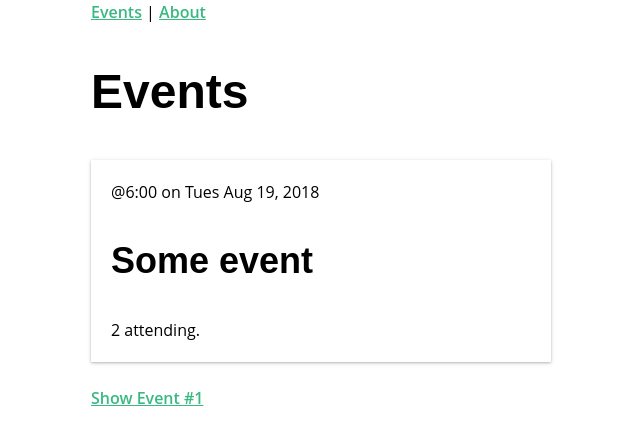
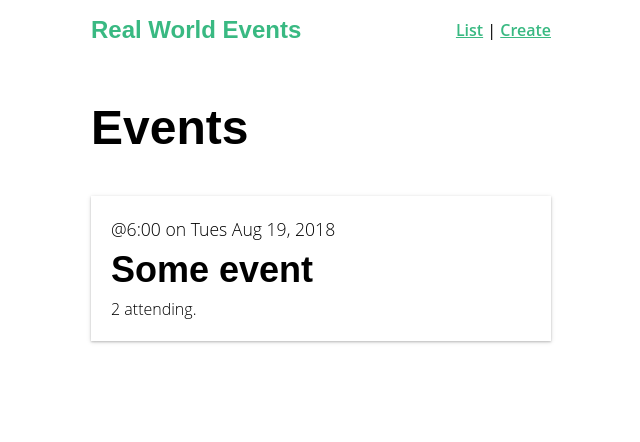
Before and after one commit to JeremieLitzler/vuemastery.course.notes, a Vue app in the folder Real.world.vue2.course/events-app/: page / in a window 1280 px wide. Shown: the top 442 px of the page, without its empty margins (319-959 px from the left). Built offline with nearby package versions, Linux system fonts and the light colour scheme.

Commit message:
feat: add notes & app code for Single File Vue components

```diff
--- a/Real.world.vue2.course/events-app/src/App.vue
+++ b/Real.world.vue2.course/events-app/src/App.vue
@@ -1,13 +1,18 @@
 <template>
   <div id="app">
-    <div id="nav">
-      <router-link :to="{ name: 'event-list' }">Events</router-link> |
-      <router-link :to="{ name: 'event-create' }">About</router-link>
-    </div>
+    <NavBar />
     <router-view />
   </div>
 </template>
+<script>
+import NavBar from '@/components/NavBar.vue';
 
+export default {
+  components: {
+    NavBar
+  },
+};
+</script>
 <style>
 html {
   -webkit-text-size-adjust: 100%;
--- a/Real.world.vue2.course/events-app/src/components/EventCard.vue
+++ b/Real.world.vue2.course/events-app/src/components/EventCard.vue
@@ -1,9 +1,11 @@
 <template>
-    <div class="event-card -shadow">
-        <span class="eye-brow">@{{ event.time}} on {{ event.date}}</span>
-        <h2>{{event.title}}</h2>
-         <span>{{ event.attendes.length }} attending.</span>
-    </div>
+    <router-link class="event-link" :to="{ name: 'event-details', params: { id: event.id } }">
+        <div class="event-card -shadow">
+            <span class="eyebrow">@{{ event.time}} on {{ event.date}}</span>
+            <h2 class="title">{{event.title}}</h2>
+            <span>{{ event.attendes.length }} attending.</span>
+        </div>
+    </router-link>
 </template>
 
 <script>
--- /dev/null
+++ b/Real.world.vue2.course/events-app/src/components/NavBar.vue
@@ -0,0 +1,37 @@
+<template>
+      <div id="nav" class="nav">
+        <router-link to="/" class="brand">Real World Events</router-link>
+        <nav>
+          <router-link :to="{ name: 'event-list' }">List</router-link> |
+          <router-link :to="{ name: 'event-create' }">Create</router-link>
+        </nav>
+      </div>
+</template>
+<script>
+export default {};
+</script>
+<style scoped>
+.nav {
+      display: flex;
+      justify-content: space-between;
+      align-items: center;
+      height: 60px;
+    }
+    .nav > .brand {
+      font-family: 'Montserrat', sans-serif;
+      font-weight: 700;
+      font-size: 1.5em;
+      color: #39b982;
+      text-decoration: none;
+    }
+    .nav .nav-item {
+      box-sizing: border-box;
+      margin: 0 5px;
+      color: rgba(0, 0, 0, 0.5);
+      text-decoration: none;
+    }
+    .nav .nav-item.router-link-exact-active {
+      color: #39b982;
+      border-bottom: solid 2px #39b982;
+    }
+</style>
--- a/Real.world.vue2.course/events-app/src/views/EventList.vue
+++ b/Real.world.vue2.course/events-app/src/views/EventList.vue
@@ -2,10 +2,7 @@
 <template>
   <div>
     <h1>Events</h1>
-    <EventCard></EventCard>
-    <router-link :to="{ name: 'event-details', params: { id: 1 } }"
-      >Show Event #1</router-link
-    >
+    <EventCard/>
   </div>
 </template>
 <script>
```
Also changed, not shown: Real.world.vue2.course/events-app/src/components/New.vue (added), 1 other file (tests, documents, lock files or other folders).
